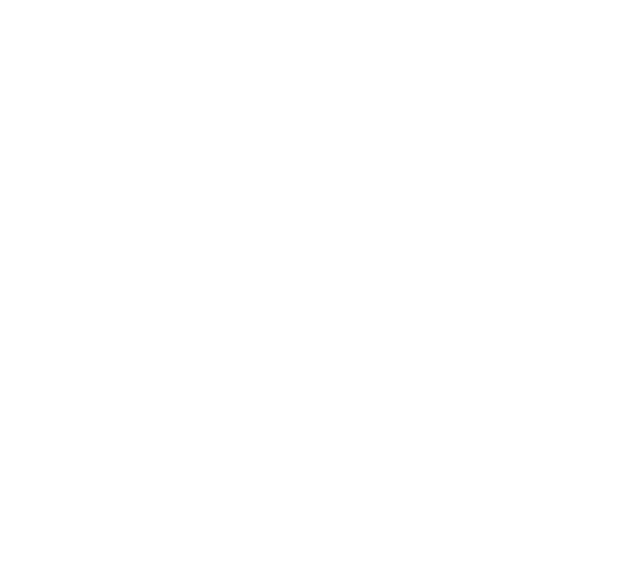
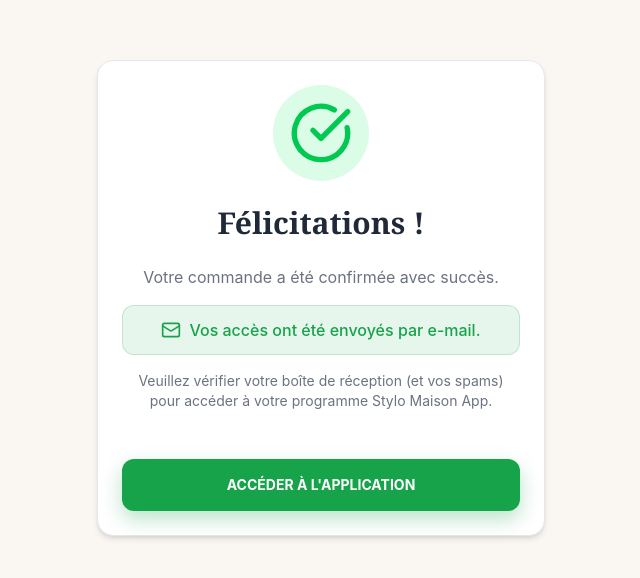
Before and after one commit to vinicrespo/PROJETO-B, a React (Vite) app: page /thanks in a window 1280 px wide. Before the commit this address had no page. Shown: the part 102-680 px from the top of the page, without its empty margins (319-959 px from the left). Built offline with nearby package versions, Linux system fonts and the light colour scheme.

Commit message:
Add /thanks page confirming email delivery

```diff
--- a/src/App.tsx
+++ b/src/App.tsx
@@ -15,6 +15,7 @@
 import Up2Page from './pages/Up2Page';
 import Up3Page from './pages/Up3Page';
 import Up4Page from './pages/Up4Page';
+import ThanksPage from './pages/ThanksPage';
 import LoginPage from './app/pages/LoginPage';
 import LoadingPage from './app/pages/LoadingPage';
 import OnboardingPage from './app/pages/OnboardingPage';
@@ -111,6 +112,9 @@
         {/* Upsell 4 */}
         <Route path="/up4" element={<Up4Page />} />
 
+        {/* Thank You Page */}
+        <Route path="/thanks" element={<ThanksPage />} />
+
         {/* Stylo Maison App routes */}
         <Route path="/app" element={<LoginPage />} />
         <Route path="/app/loading" element={<LoadingPage />} />
--- /dev/null
+++ b/src/pages/ThanksPage.tsx
@@ -0,0 +1,48 @@
+import { motion } from 'motion/react';
+import { CheckCircle, Mail } from 'lucide-react';
+import { Link } from 'react-router-dom';
+
+export default function ThanksPage() {
+  return (
+    <div className="min-h-screen stylo-bg font-sans flex flex-col items-center justify-center p-4 text-text-dark">
+      <motion.div
+        initial={{ opacity: 0, scale: 0.9 }}
+        animate={{ opacity: 1, scale: 1 }}
+        transition={{ duration: 0.5 }}
+        className="stylo-card p-8 md:p-10 max-w-md w-full text-center space-y-6 bg-white shadow-xl rounded-2xl"
+      >
+        <div className="flex justify-center">
+          <div className="bg-green-100 p-4 rounded-full">
+            <CheckCircle className="w-16 h-16 text-green-500" />
+          </div>
+        </div>
+
+        <h1 className="font-serif text-3xl font-bold text-text-dark">
+          Félicitations !
+        </h1>
+
+        <div className="space-y-4 text-text-muted text-base">
+          <p>
+            Votre commande a été confirmée avec succès.
+          </p>
+          <div className="flex items-center justify-center gap-2 text-primary font-medium bg-primary/10 py-3 px-4 rounded-xl border border-primary/20">
+            <Mail className="w-5 h-5" />
+            <span>Vos accès ont été envoyés par e-mail.</span>
+          </div>
+          <p className="text-sm">
+            Veuillez vérifier votre boîte de réception (et vos spams) pour accéder à votre programme Stylo Maison App.
+          </p>
+        </div>
+
+        <div className="pt-6">
+          <Link
+            to="/app"
+            className="block w-full bg-primary hover:bg-green-600 text-white font-bold py-4 px-6 rounded-xl shadow-[0_8px_20px_rgba(22,163,74,0.3)] transition-transform hover:scale-105 active:scale-95 uppercase text-sm"
+          >
+            Accéder à l'application
+          </Link>
+        </div>
+      </motion.div>
+    </div>
+  );
+}
```
